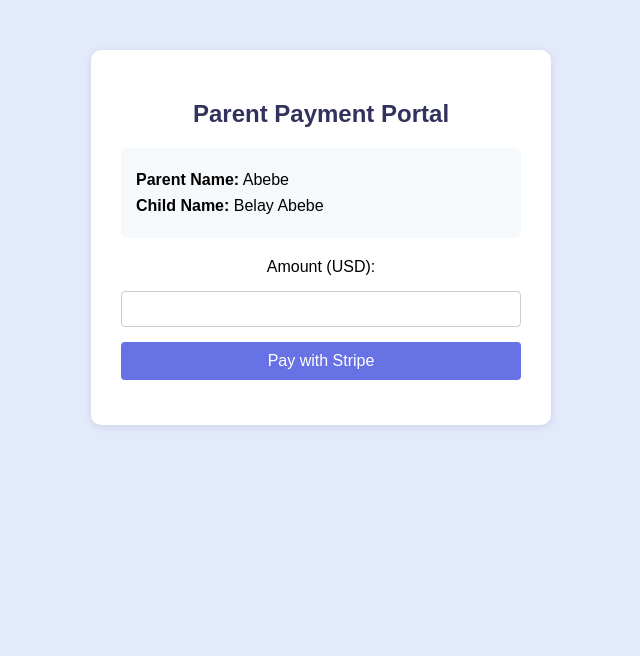
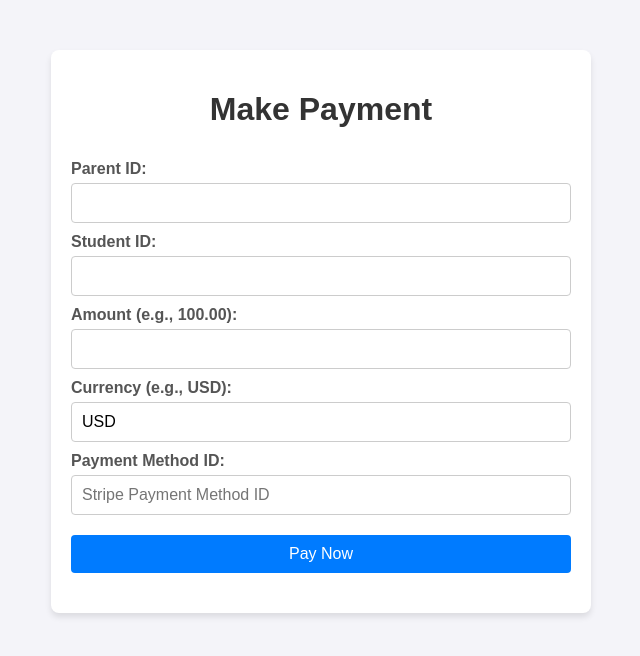
Before and after one commit to jodahe1/school-management-system, a plain HTML site: page frontend/parent-payment.html in a window 1280 px wide. Shown: the whole page, without its empty margins (319-959 px from the left). Drawn offline with Linux system fonts and the light colour scheme.

Commit message:
payment front end

```diff
--- a/frontend/css/parent-payment.css
+++ /dev/null
@@ -1,66 +0,0 @@
-body {
-    background: #e3eafc;
-}
-
-.payment-container {
-    max-width: 400px;
-    margin: 50px auto;
-    padding: 30px;
-    background: #fff;
-    border-radius: 10px;
-    box-shadow: 0 2px 8px rgba(0,0,0,0.1);
-    text-align: center;
-    font-family: Arial, sans-serif;
-}
-
-.payment-container h2 {
-    margin-bottom: 20px;
-    color: #32325d;
-}
-
-.parent-info {
-    margin-bottom: 20px;
-    background: #f6f9fc;
-    padding: 15px;
-    border-radius: 6px;
-    text-align: left;
-}
-
-.parent-info p {
-    margin: 8px 0;
-    font-size: 16px;
-}
-
-#payment-form {
-    display: flex;
-    flex-direction: column;
-    gap: 15px;
-}
-
-#amount {
-    padding: 8px;
-    border: 1px solid #ccc;
-    border-radius: 4px;
-    font-size: 16px;
-}
-
-button[type="submit"] {
-    background: #6772e5;
-    color: #fff;
-    border: none;
-    padding: 10px 0;
-    border-radius: 4px;
-    font-size: 16px;
-    cursor: pointer;
-    transition: background 0.2s;
-}
-
-button[type="submit"]:hover {
-    background: #5469d4;
-}
-
-#payment-message {
-    margin-top: 15px;
-    color: #43a047;
-    font-weight: bold;
-}
--- /dev/null
+++ b/frontend/css/payment.css
@@ -0,0 +1,70 @@
+
+body {
+  font-family: Arial, sans-serif;
+  background-color: #f4f4f9;
+  margin: 0;
+  padding: 0;
+}
+
+.container {
+  max-width: 500px;
+  margin: 50px auto;
+  padding: 20px;
+  background: #ffffff;
+  border-radius: 8px;
+  box-shadow: 0 4px 6px rgba(0, 0, 0, 0.1);
+}
+
+h1 {
+  text-align: center;
+  color: #333;
+}
+
+form {
+  display: flex;
+  flex-direction: column;
+}
+
+label {
+  margin-top: 10px;
+  font-weight: bold;
+  color: #555;
+}
+
+input[type="text"],
+input[type="number"] {
+  padding: 10px;
+  margin-top: 5px;
+  border: 1px solid #ccc;
+  border-radius: 4px;
+  font-size: 16px;
+}
+
+button {
+  margin-top: 20px;
+  padding: 10px;
+  background-color: #007bff;
+  color: white;
+  border: none;
+  border-radius: 4px;
+  font-size: 16px;
+  cursor: pointer;
+}
+
+button:hover {
+  background-color: #0056b3;
+}
+
+#message {
+  margin-top: 20px;
+  font-size: 16px;
+  text-align: center;
+}
+
+.success {
+  color: green;
+}
+
+.error {
+  color: red;
+}
--- /dev/null
+++ b/frontend/js/payment.js
@@ -0,0 +1,67 @@
+
+
+//cssdocument.getElementById('paymentForm').addEventListener('submit', async (event) => {
+  event.preventDefault();
+   console.log('Login form submitted'); // Add this line for debugging
+
+  // Get form data
+  const parent_id = document.getElementById('parent_id').value.trim();
+  const student_id = document.getElementById('student_id').value.trim();
+  const amount = parseFloat(document.getElementById('amount').value.trim());
+  const currency = document.getElementById('currency').value.trim();
+  const payment_method = document.getElementById('payment_method').value.trim();
+
+  // Validate input
+  if (!parent_id || !student_id || isNaN(amount) || !currency || !payment_method) {
+    showError('All fields are required.');
+    return;
+  }
+
+  // Disable button during processing
+  const submitButton = document.getElementById('submitButton');
+  submitButton.disabled = true;
+  submitButton.textContent = 'Processing...';
+
+  try {
+    // Send POST request to backend
+    const response = await fetch('http://localhost:5000/api/parent/payments', {
+      method: 'POST',
+      headers: {
+        'Content-Type': 'application/json',
+      },
+      body: JSON.stringify({
+        parent_id,
+        student_id,
+        amount,
+        currency,
+        payment_method,
+      }),
+    });
+
+    const data = await response.json();
+
+    if (!response.ok) {
+      throw new Error(data.message || `HTTP error! Status: ${response.status}`);
+    }
+
+    // Display success message
+    showMessage(`Payment successful! Transaction ID: ${data.payment.transaction_id}`, 'success');
+  } catch (error) {
+    // Display error message
+    showError(error.message || 'An unexpected error occurred.');
+  } finally {
+    // Re-enable button
+    submitButton.disabled = false;
+    submitButton.textContent = 'Pay Now';
+  }
+
+
+function showMessage(message, type) {
+  const messageElement = document.getElementById('message');
+  messageElement.textContent = message;
+  messageElement.className = type; // 'success' or 'error'
+}
+
+function showError(message) {
+  showMessage(message, 'error');
+}
--- a/frontend/parent-payment.html
+++ b/frontend/parent-payment.html
@@ -1,25 +1,36 @@
 <!DOCTYPE html>
 <html lang="en">
 <head>
-    <meta charset="UTF-8">
-    <meta name="viewport" content="width=device-width, initial-scale=1.0">
-    <title>Parent Payment - Stripe</title>
-    <link rel="stylesheet" href="css/parent-payment.css">
+  <meta charset="UTF-8">
+  <meta name="viewport" content="width=device-width, initial-scale=1.0">
+  <title>Payment Gateway</title>
+  <link rel="stylesheet" href="./css/payment.css">
 </head>
 <body>
-    <div class="payment-container">
-        <h2>Parent Payment Portal</h2>
-        <div class="parent-info">
-            <p><strong>Parent Name:</strong> Abebe</p>
-            <p><strong>Child Name:</strong> Belay Abebe</p>
-        </div>
-        <form id="payment-form">
-            <label for="amount">Amount (USD):</label>
-            <input type="number" id="amount" name="amount" min="1" required>
-            <button type="submit">Pay with Stripe</button>
-        </form>
-        <div id="payment-message"></div>
-    </div>
-    <!-- Stripe.js would be included here in a real integration -->
+  <div class="container">
+    <h1>Make Payment</h1>
+    <form id="paymentForm">
+      <label for="parent_id">Parent ID:</label>
+      <input type="text" id="parent_id" name="parent_id" required>
+
+      <label for="student_id">Student ID:</label>
+      <input type="text" id="student_id" name="student_id" required>
+
+      <label for="amount">Amount (e.g., 100.00):</label>
+      <input type="number" step="0.01" id="amount" name="amount" required>
+
+      <label for="currency">Currency (e.g., USD):</label>
+      <input type="text" id="currency" name="currency" value="USD" required>
+
+      <label for="payment_method">Payment Method ID:</label>
+      <input type="text" id="payment_method" name="payment_method" placeholder="Stripe Payment Method ID" required>
+
+      <button type="submit" id="submitButton">Pay Now</button>
+    </form>
+
+    <div id="message"></div>
+  </div>
+
+  <script src="./js/payment.js"></script>
 </body>
 </html>
```
